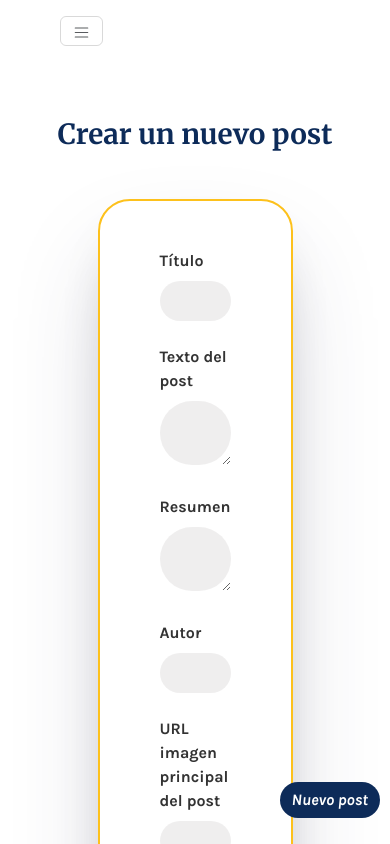
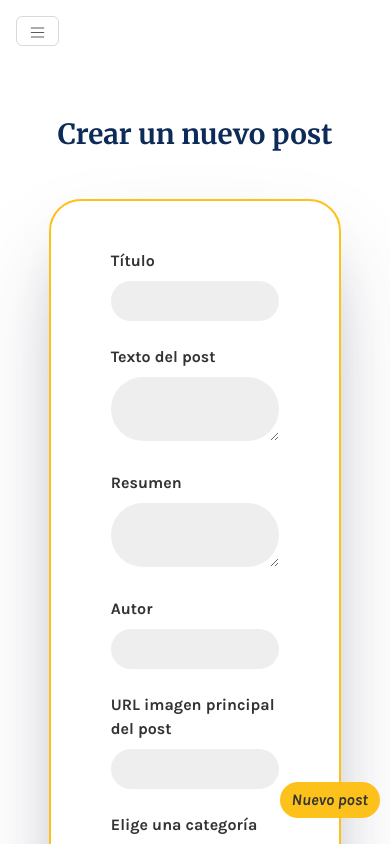
Before and after one commit to Mmarmedina/Travel-blog-with-Angular-and-Bootstrap, an Angular app: page /new in a window 390 px wide. Shown: the top 844 px of the page. Built offline with nearby package versions, Linux system fonts and the light colour scheme.

Commit message:
New post and nav designs have beed changed on mobile (margins).

```diff
--- a/src/app/components/form/form.component.html
+++ b/src/app/components/form/form.component.html
@@ -2,8 +2,8 @@
 <header>
     <h1 class="text-center my-5 fw-bold">Crear un nuevo post</h1>
 </header>
-<section class="container w-50 mb-5">
-    <form class="d-flex flex-column p-5" [formGroup]="form" (ngSubmit)="onSubmit()">
+<section class="container w-75 w-xl-50 mb-5">
+    <form class="d-flex flex-column p-5 mb-" [formGroup]="form" (ngSubmit)="onSubmit()">
         <div class="field mb-3">
             <label class="d-block fw-bold mb-2" for="title">Título</label>
             <input class="mb-2 p-2 w-100" id="title" name="title" type="text" formControlName="title">
@@ -76,6 +76,6 @@
                 *ngIf="checkError ('date', 'required')">Indica la fecha en la que se publicará el post.
             </p>
         </div>
-        <button class="btn btn-outline-warning my-3 fw-bold w-50" type="submit" [disabled]="form.invalid">Crear post</button>
+        <button class="btn btn-outline-warning my-3 fw-bold w-75" type="submit" [disabled]="form.invalid">Crear post</button>
     </form>
 </section>
--- a/src/app/components/nav/nav.component.html
+++ b/src/app/components/nav/nav.component.html
@@ -1,4 +1,4 @@
-<nav class="navbar navbar-expand-lg px-5 py-3">
+<nav class="navbar navbar-expand-lg px-md-5 px-1 py-3">
   <div class="container-fluid">
     <button class="navbar-toggler mb-2" type="button" data-bs-toggle="collapse" data-bs-target="#navbarNav" aria-controls="navbarNav" aria-expanded="false" aria-label="Toggle navigation">
       <span class="navbar-toggler-icon"></span>
--- a/src/app/components/sticky-button/sticky-button.component.css
+++ b/src/app/components/sticky-button/sticky-button.component.css
@@ -6,8 +6,8 @@
 
 .btn-outline-warning {
     border-radius: 30rem;
-    background-color: var(--main-color-blue);
-    color: var(--secondary-color-white);
+    background-color: var(--secondary-color-yellow);
+    color: var(--color-background-site);
     border: none;
     font-family: Karla;
 }
```
